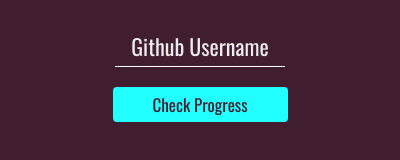
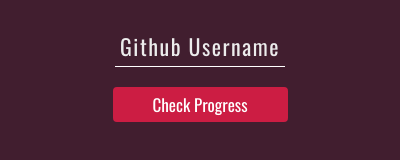
Before and after one commit to adeora7/hacktoberfest_progress, a browser extension: page popup.html in a window 400 px wide. Shown: the part 178-338 px from the top of the page. Drawn offline with nearby package versions, Linux system fonts and the light colour scheme.

Commit message:
changed color for improved accessibility

```diff
--- a/popup.css
+++ b/popup.css
@@ -49,11 +49,11 @@
 .button{
   height: 35px;
   width: 175px;
-  background-color: #21ffff;
-  border: 3px solid #21ffff;
+  background-color: #cc1d43;
+  border: 3px solid #cc1d43;
   border-radius: 4px;
   outline: none;
-  color: #411e2f;
+  color: #fff;
   cursor: pointer;
   /* Closes #74: Change the font size from 14 to 17 */
   font-size: 17px;
@@ -77,12 +77,13 @@
 
 #githubHandle{
   height: 30px;
+  letter-spacing: 1.5px;
   width: 160px;
   padding: 5px;
   /* Closes #74: Change the font size from 16 to 22 */
   font-size: 22px;
   text-align: center;
-  color: white;
+  color: #21ffff;
   border: 0;
   border-bottom: 1px solid white;
   background: #411e2f;
```
